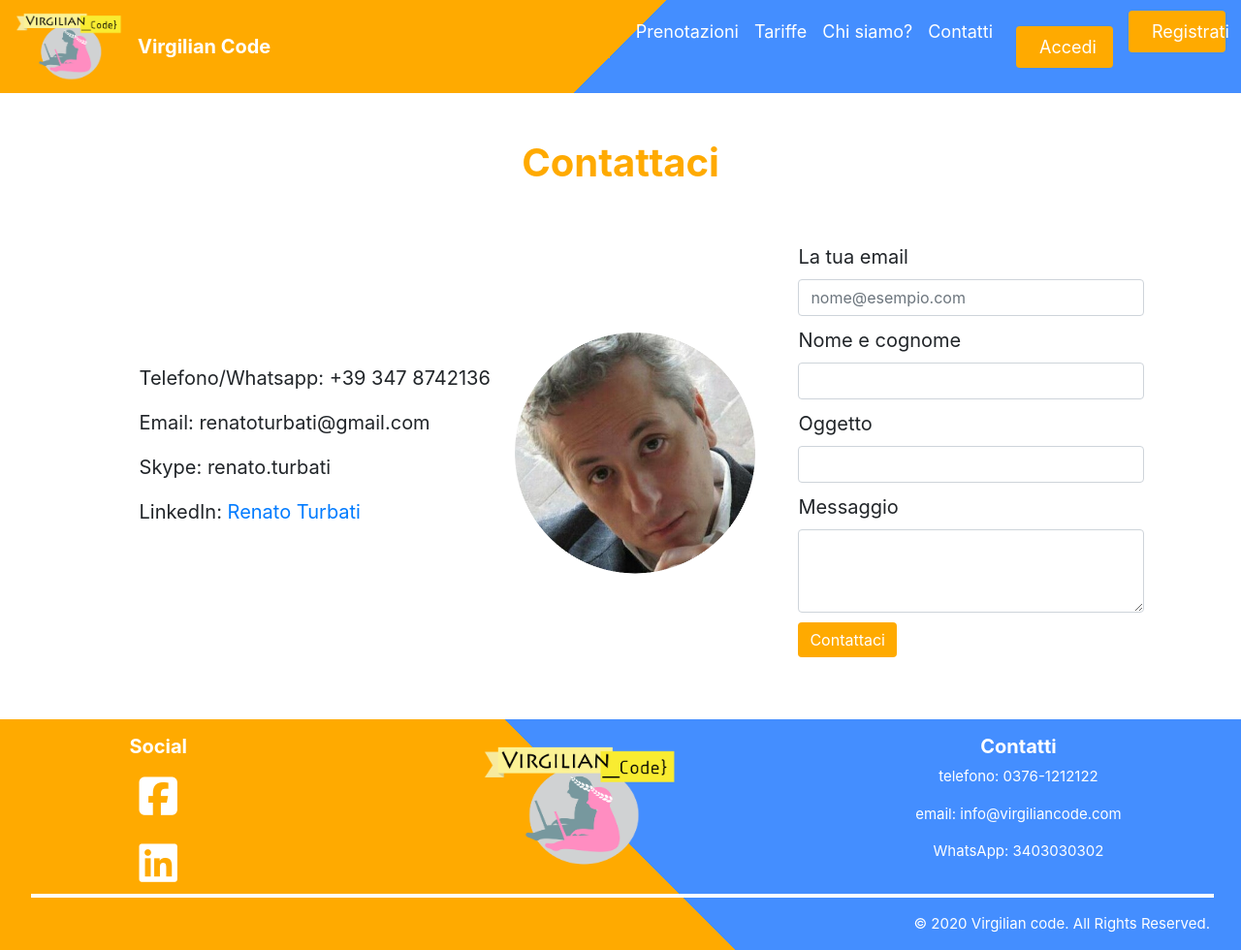
After one commit to 241253/progetto_tecnologie_web, a Django app: page /contatti/ in a window 1280 px wide. The commit adds this page. Shown: the whole page at 97% size. Run offline with Django 3.2, Linux system fonts and the light colour scheme; some libraries are stand-ins or nearby versions.

Commit message:
Z: contatti finiti

```diff
--- a/progetto_tecnologie_web/urls.py
+++ b/progetto_tecnologie_web/urls.py
@@ -22,5 +22,6 @@ urlpatterns = [
     path('prenotazioni/', views.reservationPage, name='prenotazioni'),
     path('chi_siamo/', views.chi_siamoPage, name='chi_siamo'),
     path('tariffe/', views.pricesPage, name='tariffe'),
+    path('contatti/', views.contatti, name="contatti"),
     path('admin/', admin.site.urls),
 ]
--- a/progetto_tecnologie_web/views.py
+++ b/progetto_tecnologie_web/views.py
@@ -15,3 +15,6 @@ def pricesPage(request):
 
 def chi_siamoPage(request):
     return render(request, 'chi_siamo.html')
+
+def contatti(request):
+    return render(request, 'contatti.html')
--- /dev/null
+++ b/static/css/contatti.css
@@ -0,0 +1,58 @@
+.titolo_contatti
+{
+    font-weight: bold;
+    text-align: center;
+    color: rgb(255,170,0);
+}
+
+.container_contatti
+{
+    display: flex;
+}
+
+.container_contatti_foto
+{
+    display: flex;
+    justify-content: center;
+}
+
+.div_contatti
+{
+    display:flex;
+}
+
+.div_contatti_form
+{
+    width: 50%;
+}
+
+.paragraph-container
+{
+	width: 50%;
+}
+
+.foto
+{
+    width: 250px;
+    height: 250px;
+}
+
+.form_label
+{
+    margin-top: 10px;
+}
+
+.contatti_bottone
+{
+    margin-top: 10px;
+}
+
+.contatti_paragrafi
+{
+    font-size: 20px;
+}
+
+.contatti_form_font
+{
+    font-size: 20px;
+}
--- a/templates/base.html
+++ b/templates/base.html
@@ -40,7 +40,7 @@
                         <a class="nav-link" style="color: white" href="{% url 'chi_siamo' %}">Chi siamo?</a>
                     </li>
                     <li class="nav-item">
-                        <a class="nav-link mr-3" style="color: white" href="#">Contatti</a>
+                        <a class="nav-link mr-3" href="{%  url 'contatti' %}" style="color: white" href="#">Contatti</a>
                     </li>
                     <li class="nav-item my-md-3">
                         <a class="nav-link btn btn-primary mr-lg-3 px-xl-4 px-lg-3" style="color: white" href="#">Accedi</a>
--- /dev/null
+++ b/templates/contatti.html
@@ -0,0 +1,39 @@
+{% extends 'base.html' %}
+{% load static %}
+
+{% block browser_page_title %}Contatti{% endblock %}
+
+{% block personal_css %}
+    <link rel="stylesheet" href="{% static 'css/contatti.css' %}"/>
+{% endblock %}
+
+{% block content %}
+    <div class="container my-5">
+        <h1 class="titolo_contatti"> Contattaci </h1>
+        <div class="container my-5 container_contatti">
+            <div class="container my-5 container_contatti_foto">
+                    <div class="my-auto">
+                        <p class="pr-4 contatti_paragrafi"> Telefono/Whatsapp: +39 347 8742136 </p>
+                        <p class="pr-4 contatti_paragrafi"> Email: renatoturbati@gmail.com
+                        <p class="pr-4 contatti_paragrafi"> Skype: renato.turbati </p>
+                        <p class="pr-4 contatti_paragrafi"> LinkedIn: <a href="https://it.linkedin.com/in/renato-turbati-2039a1b"> Renato Turbati </a> </p>
+                    </div>
+                    <img class="foto my-auto" src="{% static 'img/contatti/renato.png' %}"/>
+            </div>
+            <form class="div_contatti_form">
+              <div class="form-group form_contatti">
+                <label class="form_label contatti_form_font">La tua email</label>
+                <input type="email" class="form-control" id="exampleFormControlInput1" placeholder="nome@esempio.com">
+                <label class="form_label contatti_form_font">Nome e cognome</label>
+                <input class="form-control" id="exampleFormControlInput2" placeholder="">
+                <label class="form_label contatti_form_font">Oggetto</label>
+                <input class="form-control" id="exampleFormControlInput1" placeholder="">
+                <label class="form_label contatti_form_font">Messaggio</label>
+                <textarea class="form-control" id="exampleFormControlTextarea1" rows="3"></textarea>
+                <button type="submit" class="btn btn-primary contatti_bottone">Contattaci</button>
+              </div>
+            </form>
+        </div>
+    </div>
+
+{% endblock %}
```
Also changed, not shown: static/img/contatti/renato.png (added).
